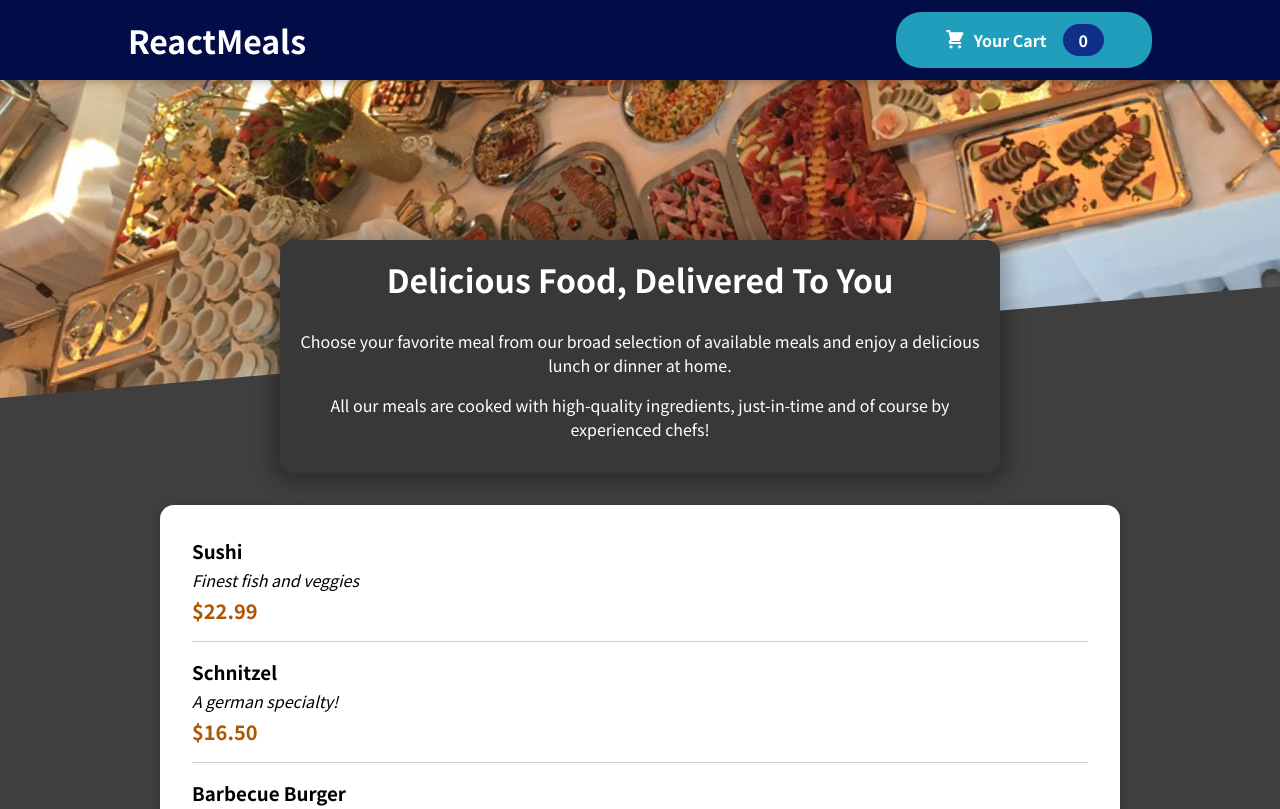
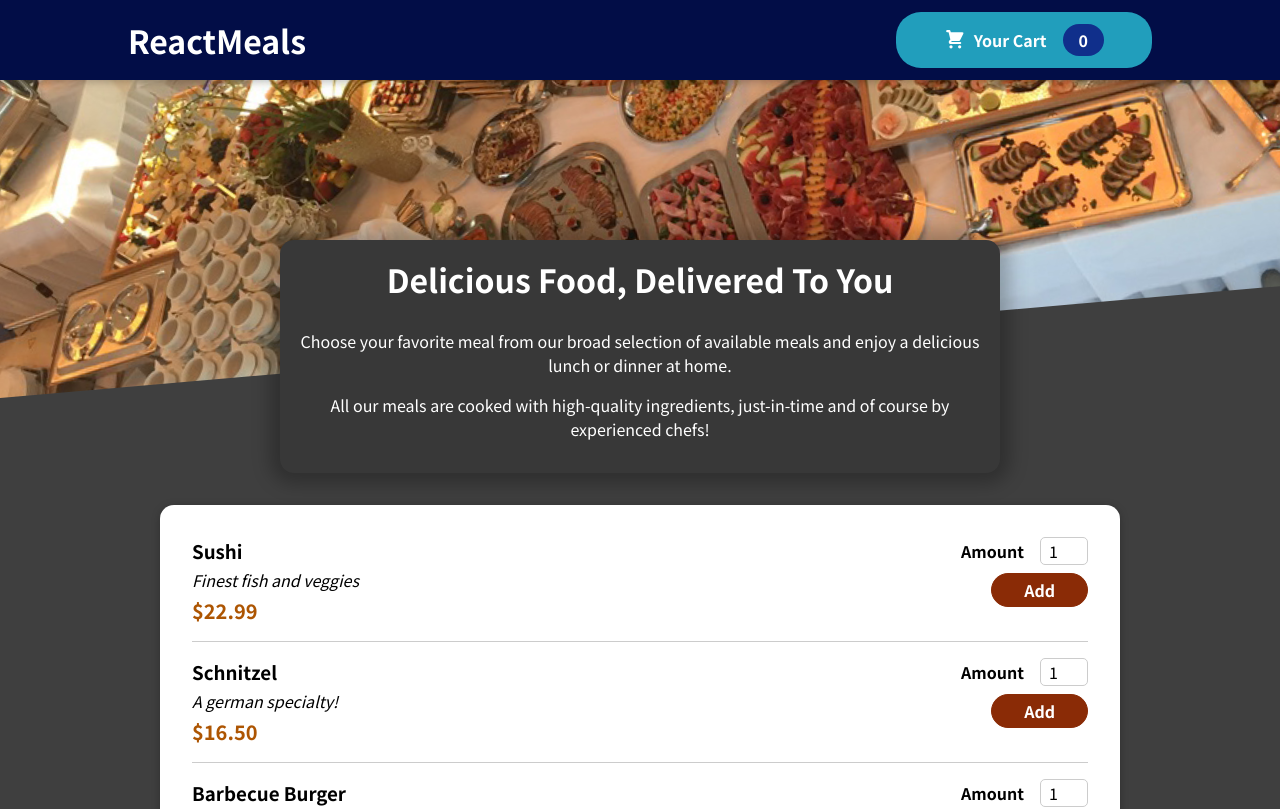
Before and after one commit to sidaswal7/restro-web, a React (Create React App) app: page / in a window 1280 px wide. Shown: the top 809 px of the page. Built offline with nearby package versions, Linux system fonts and the light colour scheme.

Commit message:
added meal form

```diff
--- a/src/components/Meals/MealItems.js
+++ b/src/components/Meals/MealItems.js
@@ -1,5 +1,6 @@
 import React from "react";
 import classes from "./MealItems.module.css"
+import MealItemsForm from "./MealItemsForm";
 
 const MealItems = (props)=>{
     const price = `$${props.meal.price.toFixed(2)}`
@@ -11,7 +12,7 @@
                 <div className={classes.price}>{price}</div>
             </div>
             <div>
-
+                <MealItemsForm/>
             </div>
         </li>
     )
--- /dev/null
+++ b/src/components/Meals/MealItemsForm.js
@@ -0,0 +1,22 @@
+import React from "react";
+
+import classes from "./MealItemsForm.module.css"
+import Input from "../UI/Input";
+
+const MealItemsForm= (props)=>{
+    return(
+        <form className={classes.form}>
+            <Input label="Amount" input={{
+                id:'amount',
+                type:'number',
+                min:'1',
+                max:'5',
+                step:'1',
+                defaultValue:'1'
+            }}/>
+            <button>Add</button>
+        </form>
+    )
+}
+
+export default MealItemsForm;
--- /dev/null
+++ b/src/components/Meals/MealItemsForm.module.css
@@ -0,0 +1,20 @@
+.form {
+    text-align: right;
+  }
+
+  .form button {
+    font: inherit;
+    cursor: pointer;
+    background-color: #8a2b06;
+    border: 1px solid #8a2b06;
+    color: white;
+    padding: 0.25rem 2rem;
+    border-radius: 20px;
+    font-weight: bold;
+  }
+
+  .form button:hover,
+  .form button:active {
+    background-color: #641e03;
+    border-color: #641e03;
+  }
--- /dev/null
+++ b/src/components/UI/Input.js
@@ -0,0 +1,14 @@
+import React from "react";
+import classes from "./Input.module.css"
+
+
+const Input = (props)=>{
+    return(
+        <div className={classes.input}>
+            <label htmlFor={props.input.id}>{props.label}</label>
+            <input {...props.input}/>
+        </div>
+    )
+}
+
+export default Input;
--- /dev/null
+++ b/src/components/UI/Input.module.css
@@ -0,0 +1,18 @@
+.input {
+    display: flex;
+    align-items: center;
+    margin-bottom: 0.5rem;
+  }
+
+  .input label {
+    font-weight: bold;
+    margin-right: 1rem;
+  }
+
+  .input input {
+    width: 3rem;
+    border-radius: 5px;
+    border: 1px solid #ccc;
+    font: inherit;
+    padding-left: 0.5rem;
+  }
```
